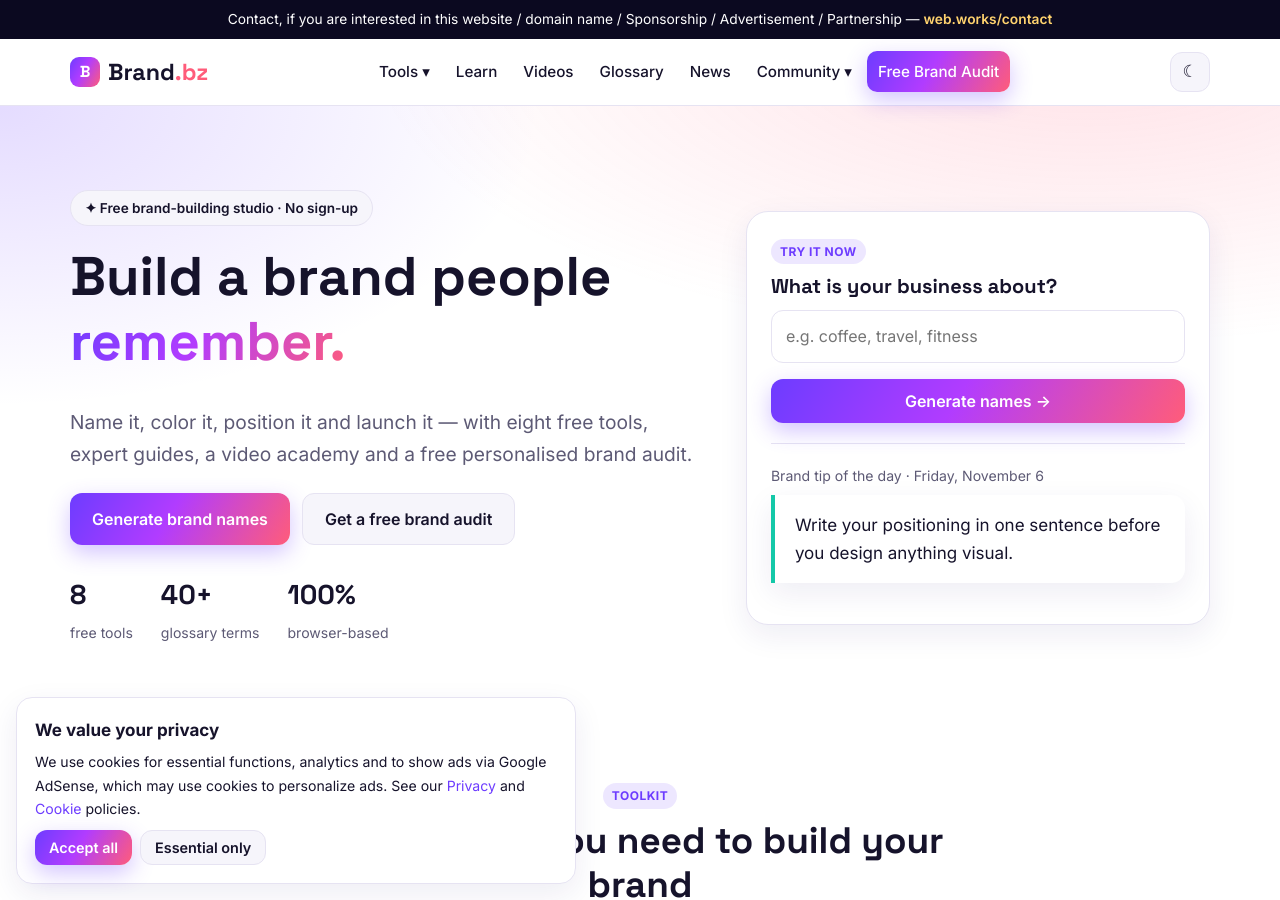
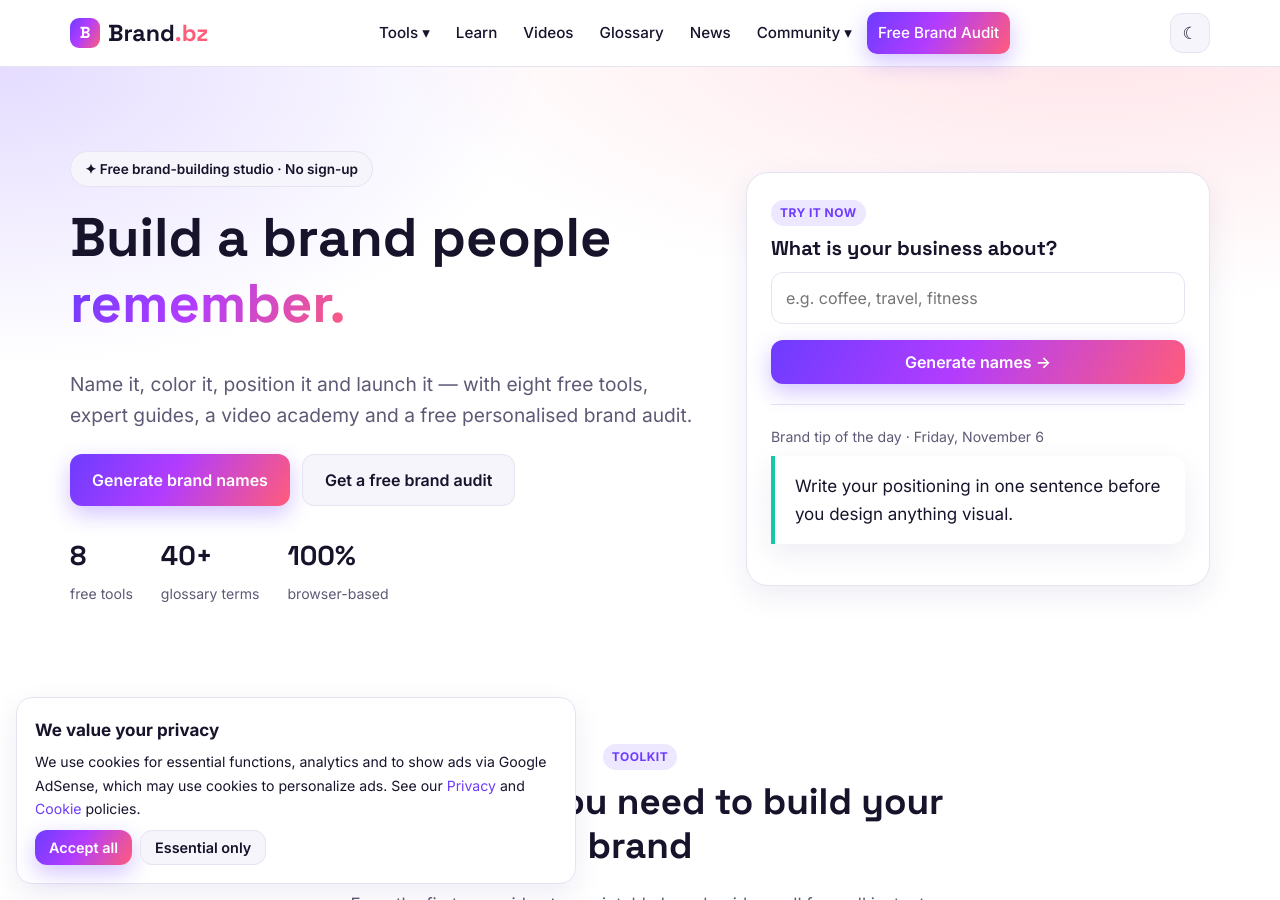
Before and after one commit to WEBWORKSA1/brand-bz, a Jekyll site: the page built from index.html, in a window 1280 px wide and 900 px high. Built offline with Jekyll 4.4.1, drawn with Linux system fonts in a browser that asks for light colours.

Commit message:
Remove web.works top banner from all pages

```diff
--- a/_layouts/default.html
+++ b/_layouts/default.html
@@ -19,7 +19,6 @@
 {% if page.tools %}<script src="assets/js/tools.js" defer></script>{% endif %}
 </head>
 <body>
-<div class="topbar">Contact, if you are interested in this website / domain name / Sponsorship / Advertisement / Partnership — <a href="https://web.works/contact" target="_blank" rel="noopener">web.works/contact</a></div>
 {% include header.html %}
 <main id="main">
 {{ content }}
```
